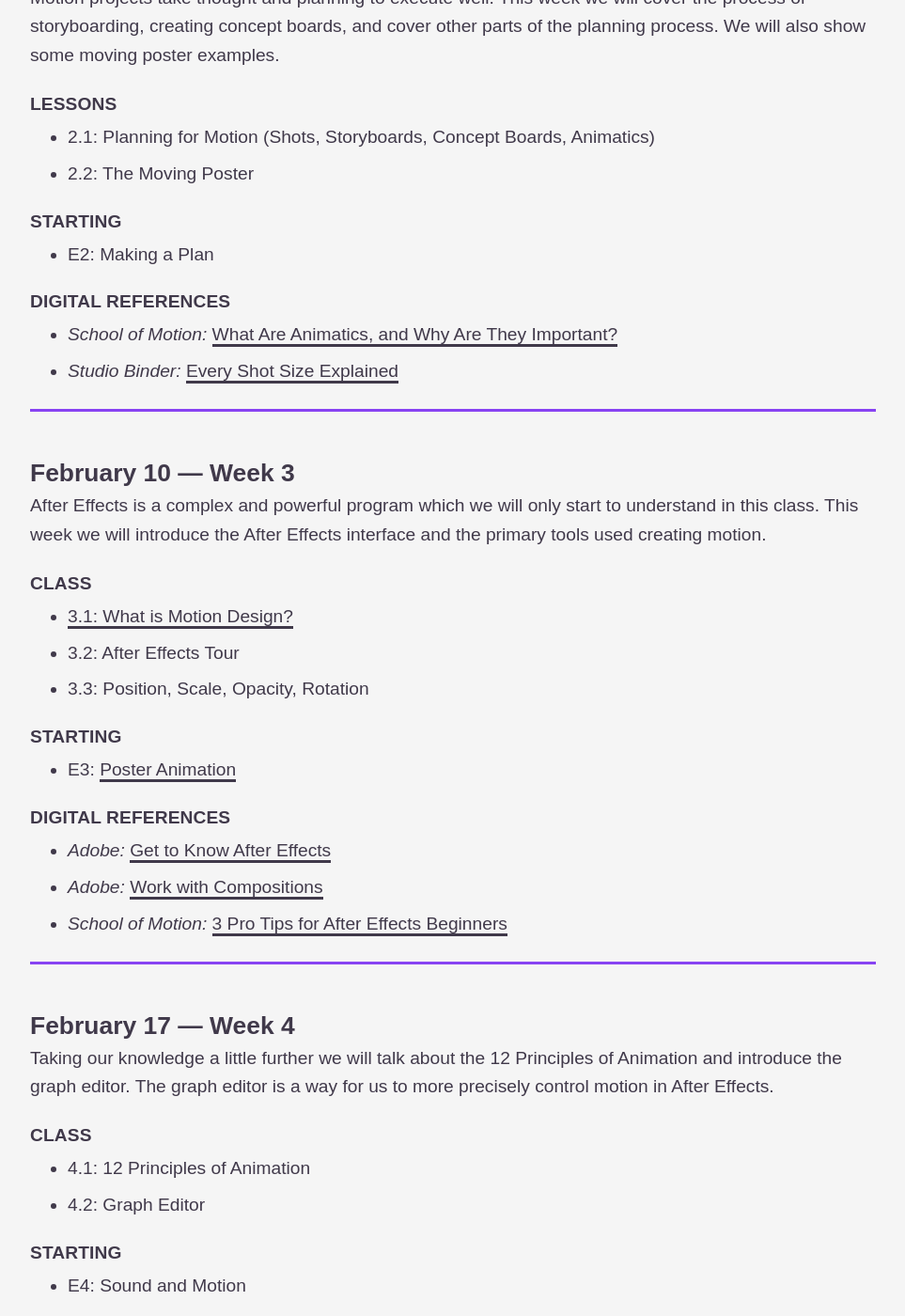
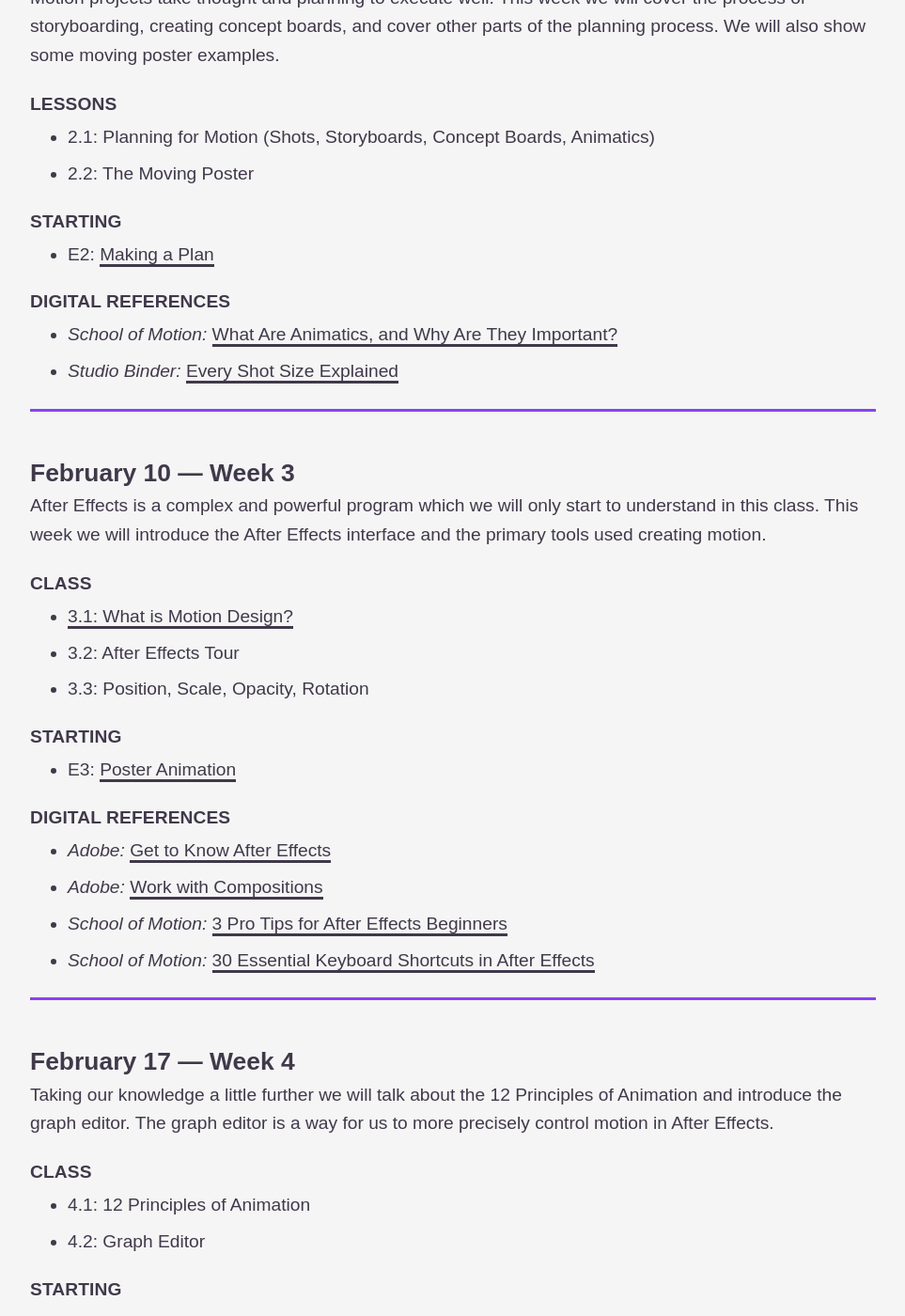
Before and after one commit to gmu-gd/motion22-spring, a Jekyll site: the page built from schedule/index.md, in a window 1280 px wide and 1400 px high, scrolled down 891 px. Shown: the whole window at 94% size, without its empty margins (0-963 px from the left). Built offline with Jekyll 4.4.1, drawn with Linux system fonts in a browser that asks for light colours; some web fonts are replaced; part of the change alters nothing that is shown.

Commit message:
Update index.md

```diff
--- a/schedule/index.md
+++ b/schedule/index.md
@@ -28,8 +28,7 @@ Motion projects take thought and planning to execute well. This week we will cov
 * 2.2: The Moving Poster
 
 #### Starting
-* E2: Making a Plan
-<!-- * E2: [Making a Plan]({{ site.baseurl }}/projects#e2) -->
+* E2: [Making a Plan]({{ site.baseurl }}/projects#e2)
 
 #### Digital References
 * _School of Motion:_ [What Are Animatics, and Why Are They Important?](https://www.schoolofmotion.com/blog/what-are-animatics-and-why-are-they-important)
@@ -52,6 +51,7 @@ After Effects is a complex and powerful program which we will only start to unde
 * _Adobe:_ [Get to Know After Effects](https://helpx.adobe.com/after-effects/how-to/getting-started-after-effects.html?playlist=/services/playlist.helpx/products:SG_AFTEREFFECTS_1_1/learn-path:get-started/set-header:ccx-designer/playlist:ccl-get-started-1/en_us.json&ref=helpx.adobe.com)
 * _Adobe:_ [Work with Compositions](https://helpx.adobe.com/after-effects/how-to/create-composition-animation.html?playlist=/services/playlist.helpx/products:SG_AFTEREFFECTS_1_1/learn-path:get-started/set-header:ccx-designer/playlist:ccl-get-started-1/en_us.json&ref=helpx.adobe.com)
 * _School of Motion:_ [3 Pro Tips for After Effects Beginners](https://www.schoolofmotion.com/blog/3-pro-tips-after-effects-beginners)
+* _School of Motion:_ [30 Essential Keyboard Shortcuts in After Effects](https://www.schoolofmotion.com/blog/30-essential-keyboard-shortcuts-in-after-effects)
 
 ---
 
```
